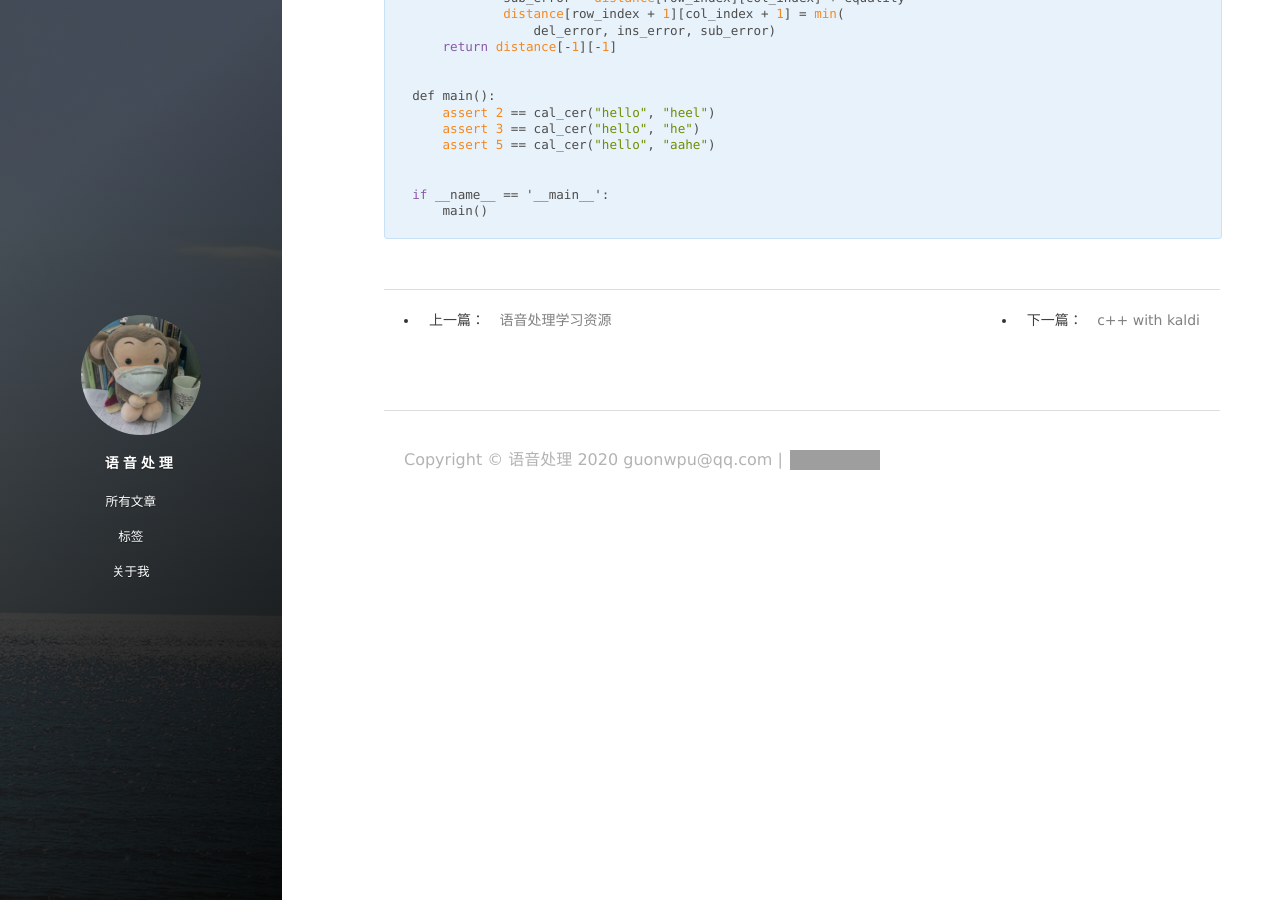
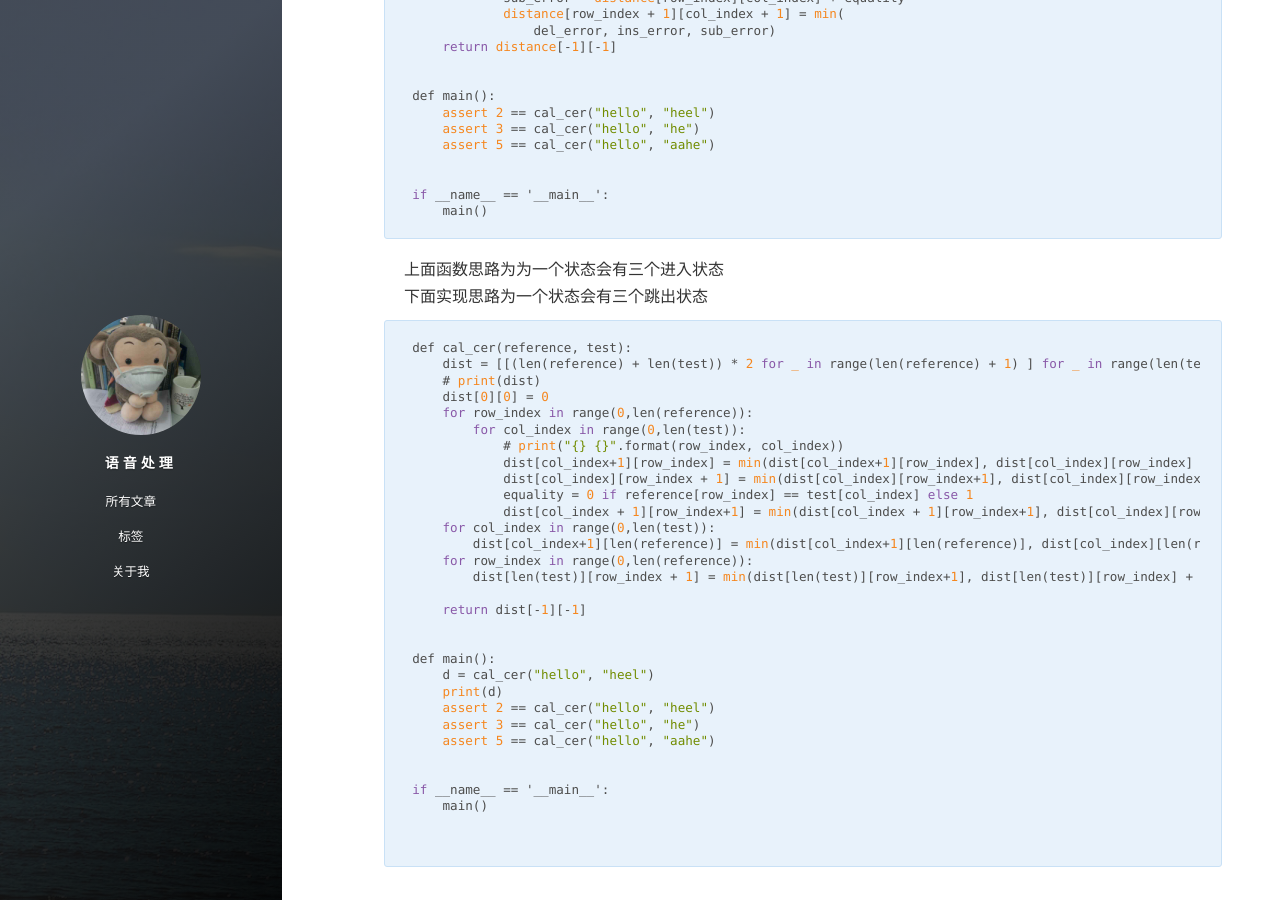
Before and after one commit to glynpu/glynpu.github.io, a Jekyll site: the page built from _posts/kaldi/2020-10-08-edit-distance.md, in a window 1280 px wide and 900 px high, scrolled down 566 px. Built offline with Jekyll 4.4.1, drawn with Linux system fonts in a browser that asks for light colours; nearby versions of some CDN libraries; comment, search, counter and statistics services are not loaded; grey boxes are pictures that could not be loaded.

Commit message:
cer second implementation

````diff
--- a/_posts/kaldi/2020-10-08-edit-distance.md
+++ b/_posts/kaldi/2020-10-08-edit-distance.md
@@ -44,3 +44,40 @@ def main():
 if __name__ == '__main__':
     main()
 ```
+
+上面函数思路为为一个状态会有三个进入状态
+下面实现思路为一个状态会有三个跳出状态
+
+```
+def cal_cer(reference, test):
+    dist = [[(len(reference) + len(test)) * 2 for _ in range(len(reference) + 1) ] for _ in range(len(test) + 1)]
+    # print(dist)
+    dist[0][0] = 0
+    for row_index in range(0,len(reference)):
+        for col_index in range(0,len(test)):
+            # print("{} {}".format(row_index, col_index))
+            dist[col_index+1][row_index] = min(dist[col_index+1][row_index], dist[col_index][row_index] + 1)
+            dist[col_index][row_index + 1] = min(dist[col_index][row_index+1], dist[col_index][row_index] + 1)
+            equality = 0 if reference[row_index] == test[col_index] else 1
+            dist[col_index + 1][row_index+1] = min(dist[col_index + 1][row_index+1], dist[col_index][row_index] + equality)
+    for col_index in range(0,len(test)):
+        dist[col_index+1][len(reference)] = min(dist[col_index+1][len(reference)], dist[col_index][len(reference)] + 1)
+    for row_index in range(0,len(reference)):
+        dist[len(test)][row_index + 1] = min(dist[len(test)][row_index+1], dist[len(test)][row_index] + 1)
+
+    return dist[-1][-1]
+
+
+def main():
+    d = cal_cer("hello", "heel")
+    print(d)
+    assert 2 == cal_cer("hello", "heel")
+    assert 3 == cal_cer("hello", "he")
+    assert 5 == cal_cer("hello", "aahe")
+
+
+if __name__ == '__main__':
+    main()
+
+
+```
````
